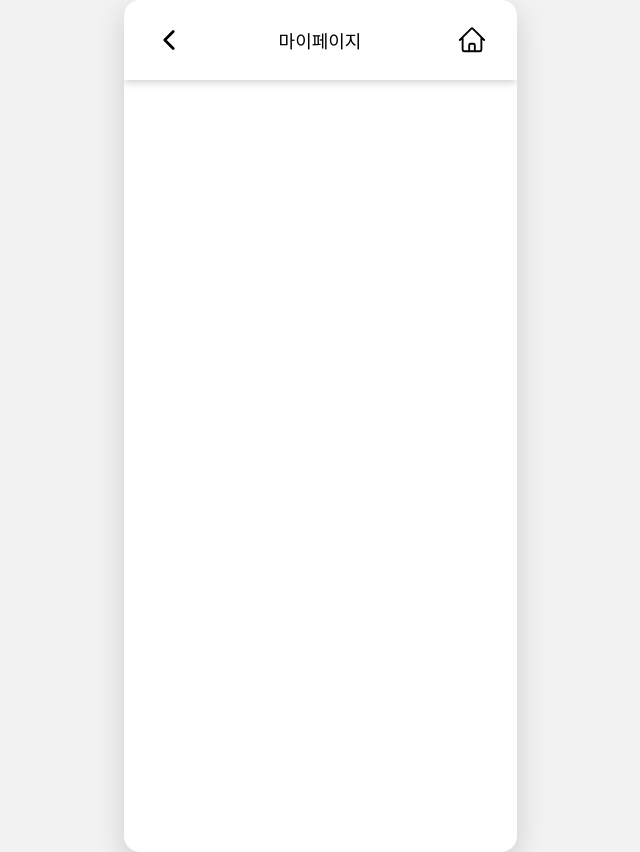
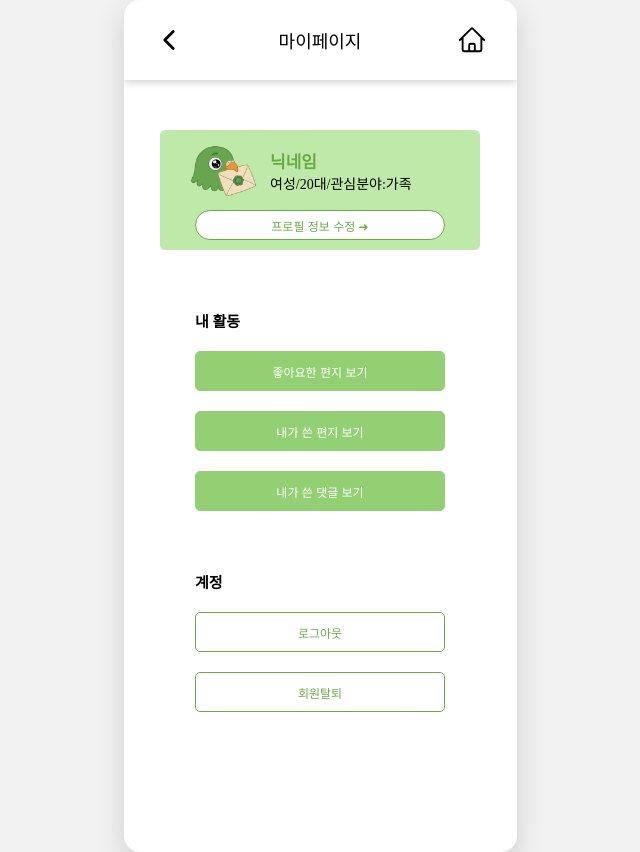
Before and after one commit to seoyoon127/goodluckbuddy_frontend, a React (Vite) app: page /my in a window 1280 px wide. Shown: the whole page, without its empty margins (320-960 px from the left). Built offline with nearby package versions, Linux system fonts and the light colour scheme.

Commit message:
feat: 마이페이지 구현 #6

```diff
--- /dev/null
+++ b/src/components/block/ProfileBlock.jsx
@@ -0,0 +1,56 @@
+import styled from "styled-components";
+import RoundWhiteButton from "../button/RoundWhiteButton";
+import IconSrc from "../../assets/icon.png"
+import ProfileTitle from "../text/ProfileTitle";
+
+const ProfileBlock = ({nickname, gender, ageGroup, interest, onClick}) => {
+    return (
+        <>
+            <Block onClick={onClick}>
+                <Wrapper>
+                    <Image src={IconSrc} alt="icon"/>
+                    <ProfileTitle textGreen={nickname} text={`\n${gender}/${ageGroup}/관심분야:${interest}`}/>
+                </Wrapper>
+                <ButtonPosition>
+                    <RoundWhiteButton text={"프로필 정보 수정 ➜"} width="250px"/>
+                </ButtonPosition>
+            </Block>
+        </>
+    )
+}
+export default ProfileBlock;
+
+const Block = styled.div`
+    width: 300px;
+    height: 100px;
+    background: #BEE9A8;
+    border-radius: 5px;
+    display:flex;
+    flex-direction: column;
+    align-items: center;
+    padding:10px;
+`;
+
+const Wrapper = styled.div`
+    width: 90%;
+    height: 60px;
+    display: flex;
+    justify-content: flex-start;
+    align-items: center;
+    gap: 10px;
+    margin-bottom: 10px;
+`;
+
+const Image = styled.img`
+    width: 75px;
+    heigth: 75px;
+    margin-top: 30px;
+    margin-bottom: 30px;
+`;
+
+const ButtonPosition = styled.div`
+    width: 100%;
+    height: 60px;
+    display: flex;
+    justify-content: center;
+`;
--- a/src/components/button/RoundGreenButton.jsx
+++ b/src/components/button/RoundGreenButton.jsx
@@ -1,13 +1,13 @@
 import styled from "styled-components";
 
-const RoundWhiteButton = ({text, onClick, width}) => {
+const RoundGreenButton = ({text, onClick, width}) => {
     return (
         <>
             <Button onClick={onClick} width={width}>{text}</Button>
         </>
     )
 }
-export default RoundWhiteButton;
+export default RoundGreenButton;
 
 const Button = styled.button`
     width: ${props => props.width || "100%"};
--- a/src/components/button/SquareGreenButton.jsx
+++ b/src/components/button/SquareGreenButton.jsx
@@ -1,13 +1,13 @@
 import styled from "styled-components";
 
-const RoundWhiteButton = ({text, onClick}) => {
+const SquareGreenButton = ({text, onClick}) => {
     return (
         <>
             <Button onClick={onClick}>{text}</Button>
         </>
     )
 }
-export default RoundWhiteButton;
+export default SquareGreenButton;
 
 const Button = styled.button`
     font-size: 12px;
--- a/src/components/button/SquareGreenLongButton.jsx
+++ b/src/components/button/SquareGreenLongButton.jsx
@@ -1,13 +1,13 @@
 import styled from "styled-components";
 
-const RoundWhiteButton = ({text, width, onClick}) => {
+const SquareGreenLongButton = ({text, width, onClick}) => {
     return (
         <>
             <Button width={width} onClick={onClick}>{text}</Button>
         </>
     )
 }
-export default RoundWhiteButton;
+export default SquareGreenLongButton;
 
 const Button = styled.button`
     width: ${props => props.width || '230px'};
--- a/src/components/button/SquareWhiteLongButton.jsx
+++ b/src/components/button/SquareWhiteLongButton.jsx
@@ -1,13 +1,13 @@
 import styled from "styled-components";
 
-const RoundWhiteButton = ({text, width, onClick}) => {
+const SquareGreenLongButton = ({text, width, onClick}) => {
     return (
         <>
             <Button width={width} onClick={onClick}>{text}</Button>
         </>
     )
 }
-export default RoundWhiteButton;
+export default SquareGreenLongButton;
 
 const Button = styled.button`
     width: ${props => props.width || '230px'};
--- a/src/components/navbar/navbar.jsx
+++ b/src/components/navbar/navbar.jsx
@@ -13,7 +13,7 @@ const Navbar = ({title, mypage, none, backNone}) =>{
         <Container>
             {!backNone && <IconPosition onClick={handleGoBack}><BackIcon/></IconPosition>}
             <Title>{title}</Title>
-            {mypage && !none && <IconPosition2 onClick={()=>navigate("/mypage")}><MyPageIcon/></IconPosition2>}
+            {mypage && !none && <IconPosition2 onClick={()=>navigate("/my")}><MyPageIcon/></IconPosition2>}
             {!mypage && !none && <IconPosition2 onClick={()=>navigate("/home")}><HomeIcon/></IconPosition2>}
         </Container>
     )
--- /dev/null
+++ b/src/components/text/ProfileTitle.jsx
@@ -0,0 +1,30 @@
+import styled from "styled-components";
+
+const ProfileTitle = ({textGreen, text}) => {
+    return (
+        <>
+            <Wrapper>
+                <TitleGreen>{textGreen}</TitleGreen>
+                <TitleBlack>{text}</TitleBlack>
+            </Wrapper>
+        </>
+    )
+}
+export default ProfileTitle;
+
+const Wrapper = styled.div`
+    white-space: pre-line;
+`;
+
+const TitleBlack = styled.span`
+    font-size:14px;
+    color:black;
+    position:relative;
+`;
+
+const TitleGreen = styled.span`
+    font-size:17px;
+    font-weight:700;
+    color: #68AB46;
+    position:relative;
+`;
--- a/src/pages/MyPage.jsx
+++ b/src/pages/MyPage.jsx
@@ -1,10 +1,59 @@
+import styled from "styled-components"
 import Navbar from "../components/navbar/navbar"
+import ProfileBlock from "../components/block/ProfileBlock"
+import { useNavigate } from "react-router-dom"
+import SubTitle from "../components/text/SubTitle"
+import SquareGreenLongButton from "../components/button/SquareGreenLongButton"
+import SquareWhiteLongButton from "../components/button/SquareWhiteLongButton"
 
 const MyPage = () => {
+    const navigate = useNavigate();
+    const handleLogout = () => {
+        // 로그아웃 로직
+    }
     return (
         <>
             <Navbar title={"마이페이지"} mypage={false}/>
+            <Wrapper>
+                <ProfileBlock nickname={"닉네임"} gender={"여성"} ageGroup={"20대"} interest={"가족"} onClick={()=>navigate("/profile-update")}/>
+                <ContentWrapper>
+                    <TextWrapper><SubTitle textE={"내 활동"}/></TextWrapper>
+                    <SquareGreenLongButton text={"좋아요한 편지 보기"} width="250px" onClick={()=>navigate("/my/likes")}/>
+                    <SquareGreenLongButton text={"내가 쓴 편지 보기"} width="250px" onClick={()=>navigate("/my/letter")}/>
+                    <SquareGreenLongButton text={"내가 쓴 댓글 보기"} width="250px" onClick={()=>navigate("/my/reply")}/>
+                </ContentWrapper>
+                <ContentWrapper>
+                    <TextWrapper><SubTitle textE={"계정"}/></TextWrapper>
+                    <SquareWhiteLongButton text={"로그아웃"} width="250px" onClick={handleLogout}/>
+                    <SquareWhiteLongButton text={"회원탈퇴"} width="250px" onClick={()=>navigate("/withdraw")}/>
+                </ContentWrapper>
+            </Wrapper>
         </>
     )
 }
 export default MyPage
+
+const Wrapper = styled.div`
+    display: flex;
+    flex-direction: column;
+    align-items: center;
+    margin-top: 50px;
+    margin-bottom: 20px;
+    overflow-y: auto;
+`;
+
+const ContentWrapper = styled.div`
+    width: 250px;
+    display: flex;
+    flex-direction: column;
+    align-items: center;
+    margin-top: 50px;
+    gap: 20px;
+`;
+
+const TextWrapper = styled.div`
+    width: 100%;
+    display: flex;
+    justify-content: flex-start;
+    margin-top: 10px;
+`;
```
